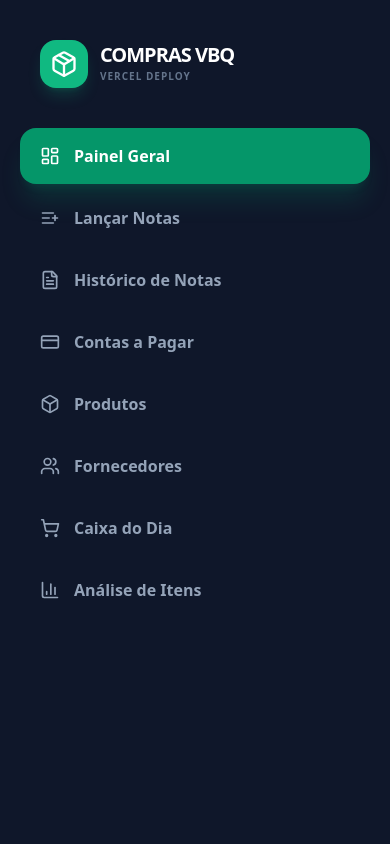
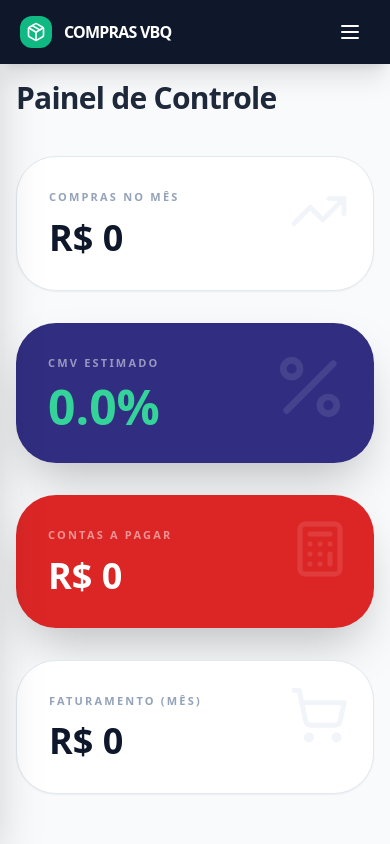
Before and after one commit to cadastrovbq-spec/compras-vbq, a React (Vite) app: page / in a window 390 px wide. Shown: the top 844 px of the page. Built offline with nearby package versions, Linux system fonts and the light colour scheme.

Commit message:
Update App.tsx

```diff
--- a/App.tsx
+++ b/App.tsx
@@ -22,12 +22,14 @@ import {
   AlertCircle,
   Calculator,
   Calendar,
-  FilterX
+  FilterX,
+  Menu
 } from 'lucide-react';
 import { Supplier, Product, Receipt, DailySale, Category, ViewType, Boleto } from './types';
 
 const App: React.FC = () => {
   const [view, setView] = useState<ViewType>('dashboard');
+  const [mobileMenuOpen, setMobileMenuOpen] = useState(false);
 
   const loadFromLS = <T,>(key: string, defaultValue: T): T => {
     try {
@@ -106,15 +108,30 @@ const App: React.FC = () => {
 
   return (
     <div className="min-h-screen flex flex-col md:flex-row bg-slate-50 relative font-sans">
-      <aside className="w-full md:w-72 bg-slate-900 text-white flex flex-col h-screen sticky top-0 z-50 shadow-2xl overflow-y-auto no-print">
-        <div className="p-10 flex items-center gap-3">
+      {/* MOBILE HEADER */}
+      <div className="md:hidden fixed top-0 left-0 right-0 z-[60] bg-slate-900 text-white flex items-center justify-between px-5 py-3 shadow-xl no-print">
+        <div className="flex items-center gap-3">
+          <div className="p-1.5 bg-emerald-500 rounded-xl"><Package size={20} /></div>
+          <h1 className="text-base font-black tracking-tighter uppercase">COMPRAS VBQ</h1>
+        </div>
+        <button onClick={() => setMobileMenuOpen(!mobileMenuOpen)} className="p-2 rounded-xl hover:bg-slate-800 transition-colors">
+          {mobileMenuOpen ? <X size={24} /> : <Menu size={24} />}
+        </button>
+      </div>
+
+      {/* MOBILE MENU OVERLAY */}
+      {mobileMenuOpen && <div className="md:hidden fixed inset-0 bg-black/50 z-[55]" onClick={() => setMobileMenuOpen(false)} />}
+
+      {/* SIDEBAR */}
+      <aside className={`fixed md:sticky top-0 left-0 h-screen z-[58] w-72 bg-slate-900 text-white flex flex-col shadow-2xl overflow-y-auto no-print transition-transform duration-300 ${mobileMenuOpen ? 'translate-x-0' : '-translate-x-full md:translate-x-0'}`}>
+        <div className="p-10 flex items-center gap-3 hidden md:flex">
           <div className="p-2.5 bg-emerald-500 rounded-2xl shadow-lg shadow-emerald-500/20"><Package size={28} /></div>
           <div>
             <h1 className="text-xl font-black tracking-tighter uppercase leading-none">COMPRAS VBQ</h1>
             <p className="text-[10px] font-bold text-slate-500 tracking-widest mt-1">VERCEL DEPLOY</p>
           </div>
         </div>
-        <nav className="flex-1 px-5 space-y-1.5 pb-10">
+        <nav className="flex-1 px-5 space-y-1.5 pb-10 pt-16 md:pt-0">
           {[
             { id: 'dashboard', icon: LayoutDashboard, label: 'Painel Geral' },
             { id: 'receipts', icon: ListPlus, label: 'Lançar Notas' },
@@ -125,14 +142,14 @@ const App: React.FC = () => {
             { id: 'sales', icon: ShoppingCart, label: 'Caixa do Dia' },
             { id: 'reports', icon: BarChart3, label: 'Análise de Itens' }
           ].map(item => (
-            <button key={item.id} onClick={() => setView(item.id as ViewType)} className={`w-full flex items-center gap-3.5 px-5 py-4 rounded-2xl transition-all font-semibold ${view === item.id ? 'bg-emerald-600 text-white shadow-xl shadow-emerald-600/20' : 'text-slate-400 hover:bg-slate-800 hover:text-white'}`}>
+            <button key={item.id} onClick={() => { setView(item.id as ViewType); setMobileMenuOpen(false); }} className={`w-full flex items-center gap-3.5 px-5 py-4 rounded-2xl transition-all font-semibold ${view === item.id ? 'bg-emerald-600 text-white shadow-xl shadow-emerald-600/20' : 'text-slate-400 hover:bg-slate-800 hover:text-white'}`}>
               <item.icon size={20} /> {item.label}
             </button>
           ))}
         </nav>
       </aside>
 
-      <main className="flex-1 p-6 md:p-12 overflow-y-auto max-w-7xl mx-auto w-full">
+      <main className="flex-1 p-4 pt-20 md:pt-12 md:p-12 overflow-y-auto max-w-7xl mx-auto w-full">
         {view === 'dashboard' && (
           <div className="space-y-10 animate-in fade-in duration-500">
             <header><h2 className="text-3xl font-black text-slate-800 tracking-tight">Painel de Controle</h2></header>
@@ -304,8 +321,8 @@ const App: React.FC = () => {
         {view === 'notas_lancadas' && (
           <div className="space-y-10 animate-in fade-in duration-500">
             <header className="flex justify-between items-center"><h2 className="text-3xl font-black text-slate-800 tracking-tight">Histórico de Notas</h2></header>
-            <div className="bg-white rounded-[40px] border border-slate-200 overflow-hidden shadow-sm">
-              <table className="w-full text-left">
+            <div className="bg-white rounded-[40px] border border-slate-200 overflow-hidden shadow-sm overflow-x-auto">
+              <table className="w-full text-left min-w-[600px]">
                 <thead className="bg-slate-50 border-b text-[10px] font-black uppercase text-slate-400">
                   <tr><th className="p-8">Data</th><th className="p-8">Fornecedor</th><th className="p-8">Produto</th><th className="p-8 text-right">Total</th><th className="p-8 text-center">Ação</th></tr>
                 </thead>
@@ -386,9 +403,9 @@ const App: React.FC = () => {
                 </div>
               </div>
 
-              <div className="bg-white rounded-[40px] border border-slate-200 overflow-hidden shadow-sm">
+              <div className="bg-white rounded-[40px] border border-slate-200 overflow-hidden shadow-sm overflow-x-auto">
                 <div className="p-6 bg-slate-50 border-b"><p className="text-[10px] font-black uppercase tracking-widest text-slate-400 flex items-center gap-2"><AlertCircle size={14} /> Vencimentos de {nextMonthName}</p></div>
-                <table className="w-full text-left">
+                <table className="w-full text-left min-w-[700px]">
                   <thead className="bg-slate-50/50 border-b text-[10px] font-black uppercase text-slate-400">
                     <tr><th className="p-6">Descrição</th><th className="p-6">Fornecedor</th><th className="p-6">Vencimento</th><th className="p-6 text-right">Valor</th><th className="p-6 text-center">Status</th><th className="p-6 text-center">Ação</th></tr>
                   </thead>
@@ -458,8 +475,8 @@ const App: React.FC = () => {
               }} className="w-full py-5 bg-emerald-600 text-white rounded-[28px] font-black uppercase tracking-widest shadow-lg hover:bg-emerald-700 transition-all">Cadastrar Produto</button>
             </div>
 
-            <div className="bg-white rounded-[40px] border border-slate-200 overflow-hidden shadow-sm">
-              <table className="w-full text-left">
+            <div className="bg-white rounded-[40px] border border-slate-200 overflow-hidden shadow-sm overflow-x-auto">
+              <table className="w-full text-left min-w-[600px]">
                 <thead className="bg-slate-50 border-b text-[10px] font-black uppercase text-slate-400">
                   <tr><th className="p-6">Produto</th><th className="p-6">SKU</th><th className="p-6">Categoria</th><th className="p-6">Unidade</th><th className="p-6 text-center">Ação</th></tr>
                 </thead>
@@ -511,8 +528,8 @@ const App: React.FC = () => {
               }} className="w-full py-5 bg-emerald-600 text-white rounded-[28px] font-black uppercase tracking-widest shadow-lg hover:bg-emerald-700 transition-all">Cadastrar Fornecedor</button>
             </div>
 
-            <div className="bg-white rounded-[40px] border border-slate-200 overflow-hidden shadow-sm">
-              <table className="w-full text-left">
+            <div className="bg-white rounded-[40px] border border-slate-200 overflow-hidden shadow-sm overflow-x-auto">
+              <table className="w-full text-left min-w-[700px]">
                 <thead className="bg-slate-50 border-b text-[10px] font-black uppercase text-slate-400">
                   <tr><th className="p-6">Empresa</th><th className="p-6">CNPJ</th><th className="p-6">Telefone</th><th className="p-6">Vendedor</th><th className="p-6">Tel. Vendedor</th><th className="p-6 text-center">Ação</th></tr>
                 </thead>
@@ -576,8 +593,8 @@ const App: React.FC = () => {
               </div>
 
               <div className="lg:col-span-7">
-                <div className="bg-white rounded-[40px] border border-slate-200 overflow-hidden shadow-sm">
-                  <table className="w-full text-left">
+                <div className="bg-white rounded-[40px] border border-slate-200 overflow-hidden shadow-sm overflow-x-auto">
+                  <table className="w-full text-left min-w-[500px]">
                     <thead className="bg-slate-50 border-b text-[10px] font-black uppercase text-slate-400">
                       <tr><th className="p-6">Data</th><th className="p-6 text-right">Valor</th><th className="p-6">Obs</th><th className="p-6 text-center">Ação</th></tr>
                     </thead>
```
